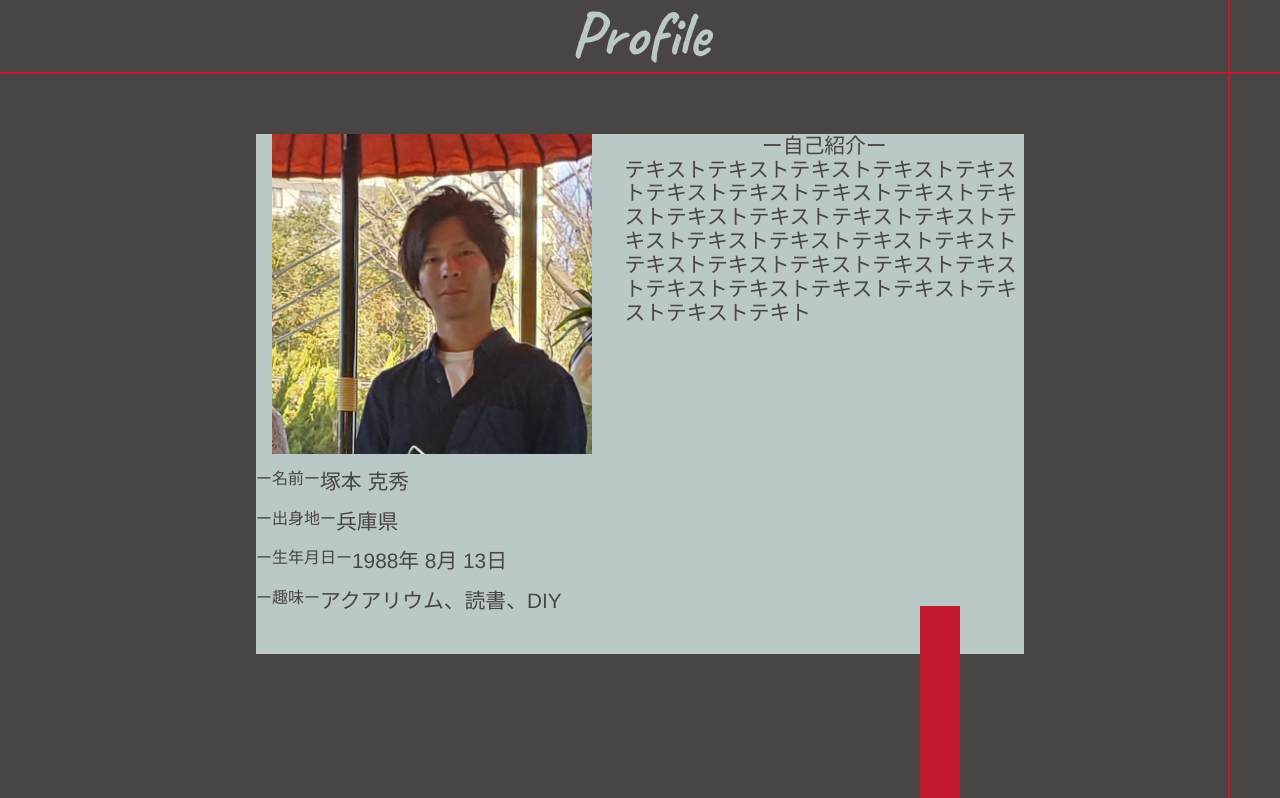
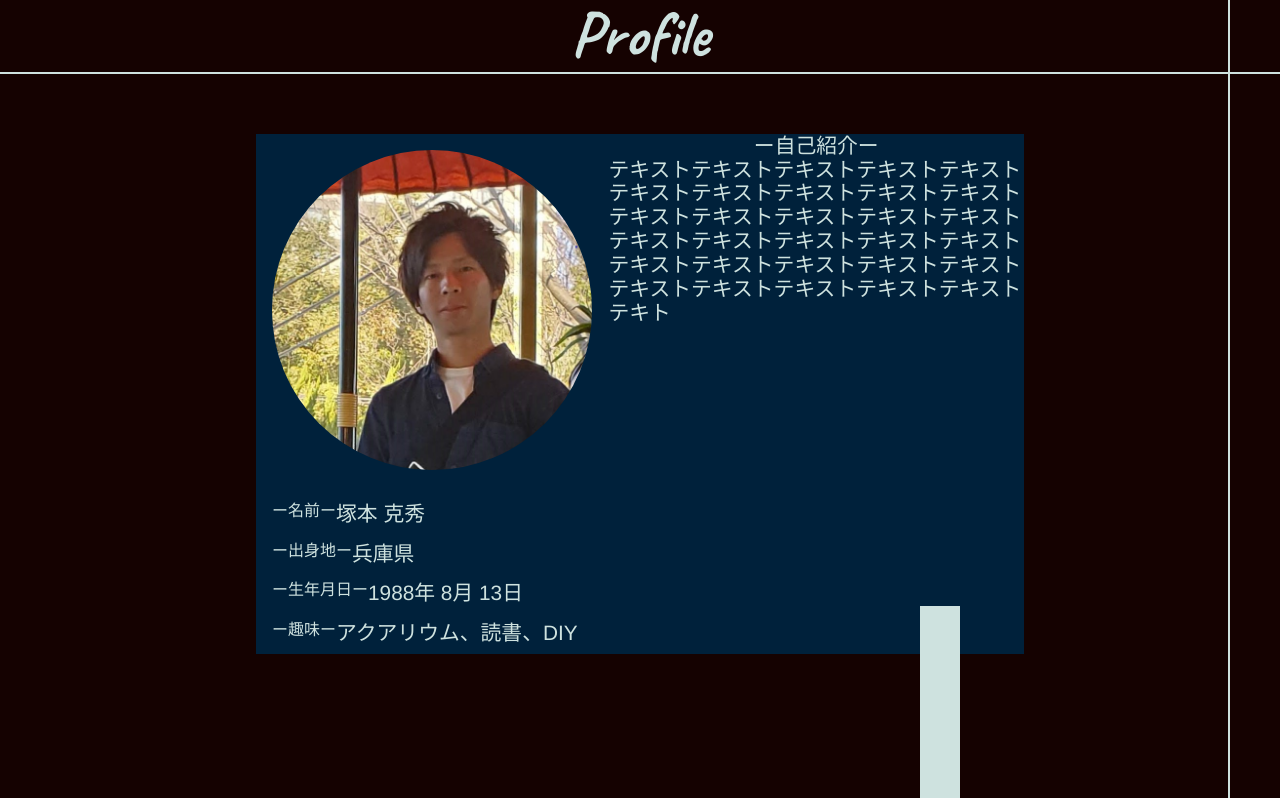
Before and after one commit to yoshihide1/Vue-Portfolio, a Vue app: page / in a window 1280 px wide. Shown: the part 802-1600 px from the top of the page. Built offline with nearby package versions, Linux system fonts and the light colour scheme; a web font is replaced by a local one.

Commit message:
favicon変更

```diff
--- a/public/index.html
+++ b/public/index.html
@@ -5,7 +5,7 @@
     <meta http-equiv="X-UA-Compatible" content="IE=edge">
     <meta name="viewport" content="width=device-width,initial-scale=1.0">
     <link rel="icon" href="<%= BASE_URL %>favicon.ico">
-    <title><%= htmlWebpackPlugin.options.title %></title>
+    <title>Yoshihide Tsukamoto</title>
   </head>
   <body>
     <noscript>
--- a/src/components/header.vue
+++ b/src/components/header.vue
@@ -39,7 +39,7 @@ export default {
   },
   methods: {
     fadeIn(this: {fadeInConfig: FadeInCongig}) {
-      Scrollreveal().reveal(".nav__menu__link", this.fadeInConfig(1200, 0, "top", true, "500")
+      Scrollreveal().reveal(".nav__menu__link", this.fadeInConfig(1200, 0, "top", false, "500")
       );
     },
   },
--- a/src/components/main.vue
+++ b/src/components/main.vue
@@ -42,6 +42,7 @@ export default {
   height: 100vh;
   border-top: 2px solid #d7000f;
   background-image: url("../assets/images/main.jpg");
+  background-size: cover;
 }
 .top__name {
 font-family: 'Caveat', cursive;}
--- a/src/components/profile.vue
+++ b/src/components/profile.vue
@@ -63,11 +63,11 @@ export default {
       );
       Scrollreveal().reveal(
         ".profile__text__title",
-        this.fadeInConfig(800, 0, "top")
+        this.fadeInConfig(800, 0, "left")
       );
       Scrollreveal().reveal(
         ".profile__text",
-        this.fadeInConfig(800, 500, "left")
+        this.fadeInConfig(1000, 0, "left")
       );
     },
   },
@@ -79,19 +79,19 @@ export default {
   position: absolute;
   top: 0;
   right: 0;
-  background-color: #c41a30;
+  background-color: #cee2df;
   width: 2px;
   height: 100vh;
   margin-right: 50px;
 }
 .profile__line__title {
-  border-bottom: 2px solid #c41a30;
+  border-bottom: 2px solid #cee2df;
 }
 .title__profile {
-  color: #bac8c6;
+  color: #cee2df;
 }
 .profile__text__contents {
-  text-align: center;
+  padding: 0 0 1rem 1rem;
 }
 .profile__text__title {
   margin-top: 1rem;
@@ -102,7 +102,6 @@ export default {
   display: flex;
   text-align: left;
   font-size: 1.3rem;
-  /* margin-top: 0.3rem; */
 }
 .profile__text img {
   margin: 0 2rem 0 1rem;
@@ -112,6 +111,8 @@ export default {
   font-size: 2vw;
 }
 .profile__image img {
+  margin: 1rem;
+  border-radius: 50%;
   height: 40vh;
 }
 .profile__content__00 {
@@ -127,8 +128,8 @@ export default {
   margin: auto;
   height: 65vh;
   width: 60vw;
-  background-color: #bac8c6;
-  color: #494544;
+  background-color: #00213b;
+  color: #cee2df;
 }
 .profile__content__02 {
   position: absolute;
@@ -136,7 +137,7 @@ export default {
   right: 25vw;
   height: 24vh;
   width: 5vh;
-  background-color: #c41a30;
+  background-color: #cee2df;
 }
 .profile__text__pr {
   text-align: center;
@@ -148,14 +149,14 @@ export default {
   .profile__text {
     display: block;
     text-align: center;
-    font-size: 1rem;
+    font-size: 1.2rem;
   }
   .profile__text img {
-    margin: 1rem 0 0 0;
+    /* margin: 1rem 0 0 0; */
     height: 30vh;
   }
   .profile__text__title {
-    font-size: 1.2rem;
+    font-size: 0.8rem;
   }
   .profile__content__00 {
     position: static;
@@ -163,8 +164,9 @@ export default {
   }
   .profile__content__01 {
     position: static;
-    height: 85vh;
+    height: 90vh;
     width: 80%;
+    margin-top: 1.5rem;
   }
   .profile__content__02 {
     right: 0;
@@ -172,5 +174,8 @@ export default {
     height: 5vh;
     width: 20vw;
   }
+  .profile__text__pr {
+    font-size: 1rem;
+  }
 }
 </style>
--- a/src/views/Home.vue
+++ b/src/views/Home.vue
@@ -109,7 +109,7 @@ export default {
   z-index: 100;
 }
 .block__02 {
-  background-color: #494544;
+  background-color: #150201;
   z-index: 200;
 }
 .block__03 {
```
Also changed, not shown: 1 other file (tests, documents, lock files or other folders).
